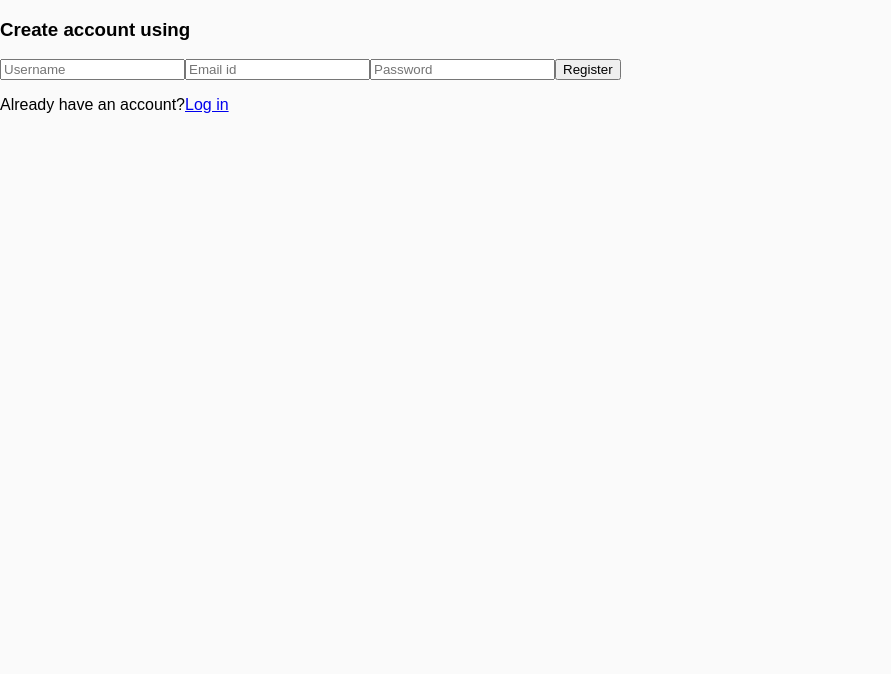
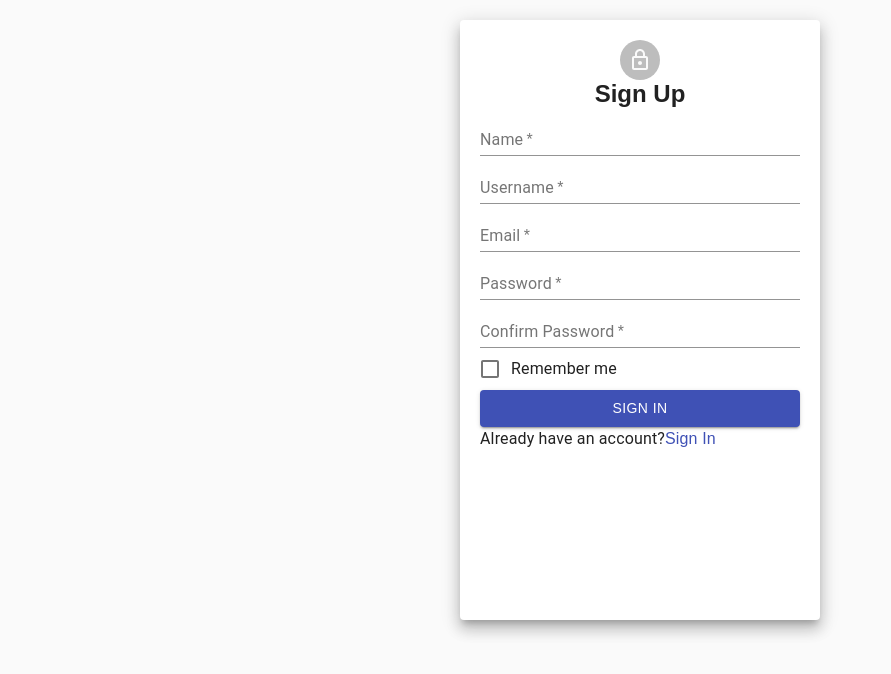
Before and after one commit to rohansadhukhan/Conduit, a React (Create React App) app in the folder frontend/: page /register in a window 1280 px wide. Shown: the top 674 px of the page, without its empty margins (0-891 px from the left). Built offline with nearby package versions, Linux system fonts and the light colour scheme.

Commit message:
navbar added

```diff
--- a/frontend/package.json
+++ b/frontend/package.json
@@ -3,6 +3,8 @@
   "version": "0.1.0",
   "private": true,
   "dependencies": {
+    "@material-ui/core": "^4.11.4",
+    "@material-ui/icons": "^4.11.2",
     "@testing-library/jest-dom": "^5.11.10",
     "@testing-library/react": "^11.2.6",
     "@testing-library/user-event": "^12.8.3",
--- a/frontend/src/components/Articles/article.css
+++ b/frontend/src/components/Articles/article.css
@@ -4,7 +4,7 @@
     padding: 10px;
     display: flex;
     flex-wrap: wrap;
-    margin: 13px;
+    margin: 20px 15%;
     border: 2px solid red;
 }
 
--- /dev/null
+++ b/frontend/src/components/Navbar/menu.js
@@ -0,0 +1,18 @@
+export const Menu = [
+    {
+        title: 'Home',
+        uri: '/',
+    },
+    {
+        title: 'Post',
+        uri: '/articles',
+    },
+    {
+        title: 'About',
+        uri: '#',
+    },
+    {
+        title: 'Sign Up',
+        uri: '/register',
+    },
+]
--- /dev/null
+++ b/frontend/src/components/Navbar/navbar.css
@@ -0,0 +1,88 @@
+* {
+    padding: 0;
+    margin: 0;
+}
+
+.nav-box {
+    width: 100%;
+    height: 80px;
+    background: linear-gradient(90deg, rgb(110, 94, 254) 0%, rgba(73, 63, 252, 1) 100%);
+    display: flex;
+    justify-content: center;
+    align-items: center;
+    line-height: 1.2rem;
+}
+
+.left {
+    flex: 50%;
+    display: flex;
+    justify-content: flex-start;
+    align-items: center;
+    margin-left: 10%;
+}
+
+.right {
+    flex: 50%;
+    display: flex;
+    justify-content: flex-end;
+    align-items: center;
+    margin-right: 10%;
+}
+
+nav-menu {
+    display: flex;
+    justify-content: center;
+}
+
+ul {
+    display: flex;
+}
+
+li {
+    list-style: none;
+    margin-left: 20px;
+}
+
+li a {
+    text-decoration: none;
+    color: white;
+    font-size: 18px;
+}
+
+.right input {
+    width: 220px;
+    height: 30px;
+    border-radius: 5px;
+    border: none;
+    font-size: 14px;
+    padding: 0 15px;
+}
+
+.right button {
+    width: 65px;
+    height: 30px;
+    border-radius: 5px;
+    border: none;
+    font-size: 14px;
+    margin-left: 5px;
+}
+
+.right button:hover {
+    cursor: pointer;
+}
+
+.app-logo {
+    width: 150px;
+    margin: 0 auto;
+}
+
+.nav-logo-box {
+    display: flex;
+    align-items: center;
+}
+
+.nav-logo-box h1 {
+    color: white;
+    margin-left: 10px;
+    font-family: Verdana, Geneva, Tahoma, sans-serif;
+}
--- /dev/null
+++ b/frontend/src/components/Navbar/navbar.js
@@ -0,0 +1,60 @@
+import React from 'react'
+import { Link } from 'react-router-dom'
+import './navbar.css'
+import { Menu } from './menu'
+
+export default class Navbar extends React.Component {
+
+    state = {
+        clicked: false
+    }
+
+    handleClick = () => {
+        this.setState({ clicked: !this.state.clicked });
+    }
+
+    render() {
+        return (
+            <>
+                <nav className='nav-box'>
+                    <div className='left'>
+                        <div className='nav-logo-box'>
+                            <img src='https://www.freeiconspng.com/thumbs/blogger-logo-icon-png/blogger-logo-icon-png-10.png'
+                                alt='logo'
+                                width='50px' />
+                            <h1>Conduit</h1>
+                        </div>
+                    </div>
+                    <div className='right'>
+                        <ul className='nav-menu'>
+                            {Menu.map((item, index) => {
+                                return (
+                                    <li key={index}>
+                                        <a href={item.uri}>
+                                            {item.title}
+                                        </a>
+                                    </li>
+                                )
+                            })}
+                        </ul>
+                    </div>
+                </nav>
+            </>
+        )
+    }
+}
+
+{/* <nav className='nav-box'>
+                    <Link to='/'>
+                        <img
+                            src='https://miro.medium.com/max/3582/0*Sc1VKetYxe7iWnjW.png'
+                            alt='app-logo'
+                            className='app-logo' />
+                    </Link>
+                    <div className='nav-links'>
+                        <ul>
+                            <li><Link to="/articles">Article</Link></li>
+                            <li><Link to="/login">Login</Link></li>
+                        </ul>
+                    </div>
+                </nav> */}
--- a/frontend/src/components/navbar.js
+++ /dev/null
@@ -1,16 +0,0 @@
-import React from 'react'
-import { Link } from 'react-router-dom'
-
-export default class Navbar extends React.Component {
-
-    render() {
-        return (
-            <>
-                <nav>
-                    <Link  to="/login">Login</Link>
-                    <Link  to="/articles">Article</Link>
-                </nav>
-            </>
-        )
-    }
-}
--- a/frontend/src/pages/CreateNewArticle/CreateNewArticle.js
+++ b/frontend/src/pages/CreateNewArticle/CreateNewArticle.js
@@ -1,5 +1,6 @@
 import axios from "axios";
 import React from "react";
+import Navbar from '../../components/Navbar/navbar';
 
 
 export default class CreateNewArticle extends React.Component {
@@ -52,6 +53,7 @@ export default class CreateNewArticle extends React.Component {
     render() {
         return (
             <>
+                <Navbar />
                 <form onSubmit={this.handleSubmit}>
                     <input
                         type='text'
--- a/frontend/src/pages/Home/home.js
+++ b/frontend/src/pages/Home/home.js
@@ -1,6 +1,6 @@
 import axios from 'axios';
 import React from 'react';
-import Navbar from '../../components/navbar';
+import Navbar from '../../components/Navbar/navbar';
 import Article from '../../components/Articles/articles';
 import './home.css';
 
@@ -45,7 +45,7 @@ export default class Home extends React.Component {
             return (
                 <div className='home-box'>
                     <Navbar />
-                    <h1>{this.state.user.username} is loged in</h1>
+                    <h1>{this.state.user.username} is logged in</h1>
                     {
                         this.state.articles && this.state.articles.map((article, index) => {
                             return (
--- a/frontend/src/pages/Login/login.css
+++ b/frontend/src/pages/Login/login.css
@@ -1,4 +1,4 @@
-.login{
+/* .login{
     width:200px;
     height:300px;
     display: flex;
@@ -26,7 +26,7 @@ input{
     background-color: #fafafa;
     box-shadow: none;
     font-family: 'Open Sans Condensed', sans-serif;
-}
+} */
 
 button{
     width: 100%;
@@ -39,3 +39,14 @@ button{
     color: white;
     border-radius: 5px;
 }
+
+.signup-box {
+    padding: 20px;
+    height: 70vh;
+    width: 320px;
+    margin: 20px auto;
+}
+
+.signup-button {
+    margin: 10px 10px;
+}
--- a/frontend/src/pages/Login/login.js
+++ b/frontend/src/pages/Login/login.js
@@ -1,11 +1,19 @@
-import { Link } from "react-router-dom";
+// import { Link } from "react-router-dom";
 import { useState } from "react";
+import { useHistory } from "react-router-dom";
 import axios from "axios"
+import Navbar from '../../components/Navbar/navbar';
+import { Grid, Paper, Avatar, TextField, Button, Typography, Link } from '@material-ui/core'
+import LockIcon from '@material-ui/icons/LockOutlined';
+import FormControlLabel from '@material-ui/core/FormControlLabel';
+import Checkbox from '@material-ui/core/Checkbox';
+import './login.css'
 
 
 const Login = () => {
 
     const url = 'users/login';
+    const history = useHistory();
 
     const [data, setData] = useState({
         email: "",
@@ -17,7 +25,7 @@ const Login = () => {
         var value = event.target.value;
 
         setData((preValue) => {
-            if(name === "checkbox" && preValue.checkbox === "on") value = "off";
+            if (name === "checkbox" && preValue.checkbox === "on") value = "off";
             return {
                 ...preValue,
                 [name]: value
@@ -35,41 +43,95 @@ const Login = () => {
         }).then(res => {
             console.log(res.data);
             localStorage.setItem('token', res.data.user.token);
+            history.goBack();
         }).catch(err => {
-            if(err.response.data.errors.body.length > 1) alert(err.response.data.errors.body[0] + " " + err.response.data.errors.body[1])
+            if (err.response.data.errors.body.length > 1) alert(err.response.data.errors.body[0] + " " + err.response.data.errors.body[1])
             else alert(err.response.data.errors.body[0]);
         })
     }
 
     return (
         <>
-            <div className="login_form_box">
-                <div className="field_design">
-                    <h3>Login using</h3>
-                </div>
-                <div className="social_icons">
-                    <img src="media/google.png" alt="google"/>
-                    <img src="media/facebook.png" alt="facebook"/>
-                    <img src="media/linkedin.png" alt="linkedin"/>
-                    <img src="media/twitter.png" alt="twitter"/>
-                </div>
-                <form className="input_box" onSubmit={onSubmit}>
-                    <input type="email" className="input_field" placeHolder="Email" name="email" onChange={updateValue} required/>
-                    <input type="password" className="input_field" placeHolder="password" name="password" onChange={updateValue} required/>
-                    {/* <input type="checkbox" className="check_box" name="checkbox" onClick={updateValue}/><span>Remember me</span> */}
-                    <button type="submit" className="submit_button">Log in</button>
-                </form>
-                <div className="below_button1">
-                    <p className="col-95">Don't have an account?
-                    <Link to="/register" className="another_comp">Register</Link>
-                    </p>
-                </div>
-                <div className="below_button2">
-                    <Link className="another_comp">Forgot password</Link>
-                </div>
-            </div>
+            <Grid>
+                <Paper elevation={10} className='signup-box' >
+                    <Grid align='center'>
+                        <Avatar><LockIcon /></Avatar>
+                        <h2>Log In to Conduit</h2>
+                    </Grid>
+                    <form onSubmit={onSubmit}>
+                        <TextField
+                            name='email'
+                            label='Email'
+                            placeholder='Enter email'
+                            onChange={updateValue}
+                            fullWidth
+                            required />
+                        <TextField
+                            name='password'
+                            label='Password'
+                            placeholder='Enter password'
+                            type='password'
+                            onChange={updateValue}
+                            fullWidth
+                            required />
+                        <FormControlLabel
+                            control={
+                                <Checkbox
+                                    // checked={state.checkedB}
+                                    // onChange={handleChange}
+                                    name="checkedB"
+                                    color="primary"
+                                />
+                            }
+                            label="Remember me" />
+                        <Button
+                            type='submit'
+                            color='primary'
+                            fullWidth
+                            variant='contained'
+                            className='signup-button'>Sign In</Button>
+                        <Typography>
+                            <Link href="#">
+                                Forgot Password?
+                            </Link>
+                        </Typography>
+                        <Typography>
+                            Do you have an account?
+                            <Link href="/register">
+                                Sign Up
+                            </Link>
+                        </Typography>
+                    </form>
+                </Paper>
+            </Grid>
         </>
     )
 }
 
 export default Login;
+
+{/* <div className="login_form_box">
+                <div className="field_design">
+                    <h3>Login using</h3>
+                </div>
+                <div className="social_icons">
+                    <img src="media/google.png" alt="google" />
+                    <img src="media/facebook.png" alt="facebook" />
+                    <img src="media/linkedin.png" alt="linkedin" />
+                    <img src="media/twitter.png" alt="twitter" />
+                </div>
+                <form className="input_box" onSubmit={onSubmit}>
+                    <input type="email" className="input_field" placeHolder="Email" name="email" onChange={updateValue} required />
+                    <input type="password" className="input_field" placeHolder="password" name="password" onChange={updateValue} required />
+                    {/* <input type="checkbox" className="check_box" name="checkbox" onClick={updateValue}/><span>Remember me</span> */}
+            //         <button type="submit" className="submit_button">Log in</button>
+            //     </form>
+            //     <div className="below_button1">
+            //         <p className="col-95">Don't have an account?
+            //             {/* <Link to="/register" className="another_comp">Register</Link> */}
+            //         </p>
+            //     </div>
+            //     <div className="below_button2">
+            //         <Link className="another_comp">Forgot password</Link>
+            //     </div>
+            // </div> */}
--- a/frontend/src/pages/Register/register.js
+++ b/frontend/src/pages/Register/register.js
@@ -1,10 +1,17 @@
-import { Link } from "react-router-dom";
+// import { Link } from "react-router-dom";
 import { useState } from "react";
+import { useHistory } from "react-router-dom";
 import axios from "axios";
+import Navbar from '../../components/Navbar/navbar';
+import { Grid, Paper, Avatar, TextField, Button, Typography, Link } from '@material-ui/core'
+import LockIcon from '@material-ui/icons/LockOutlined';
+import FormControlLabel from '@material-ui/core/FormControlLabel';
+import Checkbox from '@material-ui/core/Checkbox';
 
 const Register = () => {
 
     const url = 'users';
+    const history = useHistory();
 
     const [data, setData] = useState({
         username: "",
@@ -17,7 +24,7 @@ const Register = () => {
         var value = event.target.value;
 
         setData((preValue) => {
-            if(name === "checkbox" && preValue.checkbox === "on") value = "off";
+            if (name === "checkbox" && preValue.checkbox === "on") value = "off";
             return {
                 ...preValue,
                 [name]: value
@@ -29,16 +36,18 @@ const Register = () => {
         event.preventDefault();
         // if(data.password !== data.cnfpassword) alert("Confirm password doesn't match with password");
         // else {
+
         console.log(data.email);
         axios.post(url, {
             user: {
-                    username:data.username,
+                username: data.username,
                 email: data.email,
                 password: data.password
             }
         }).then(res => {
             console.log(res.data);
             localStorage.setItem('token', res.data.user.token);
+            history.push('/');
         }).catch(err => {
             // if(err.response.data.errors.body.length > 1) alert(err.response.data.errors.body[0] + " " + err.response.data.errors.body[1])
             // else alert(err.response.data.errors.body[0]);
@@ -49,7 +58,73 @@ const Register = () => {
 
     return (
         <>
-            <div className="reg_form_box">
+            <Grid>
+                <Paper elevation={10} className='signup-box'>
+                    <Grid align='center'>
+                        <Avatar><LockIcon /></Avatar>
+                        <h2>Sign Up</h2>
+                    </Grid>
+                    <form onSubmit={onSubmit}>
+                        <TextField
+                            label='Name'
+                            placeholder='Enter name'
+                            fullWidth
+                            required />
+                        <TextField
+                            label='Username'
+                            placeholder='Enter username'
+                            fullWidth
+                            required />
+                        <TextField
+                            label='Email'
+                            placeholder='Enter email'
+                            fullWidth
+                            required />
+                        <TextField
+                            label='Password'
+                            placeholder='Enter password'
+                            type='password'
+                            fullWidth
+                            required />
+                        <TextField
+                            label='Confirm Password'
+                            placeholder='Re-enter password'
+                            type='password'
+                            fullWidth
+                            required />
+                        <FormControlLabel
+                            control={
+                                <Checkbox
+                                    // checked={state.checkedB}
+                                    // onChange={handleChange}
+                                    name="checkedB"
+                                    color="primary"
+                                />
+                            }
+                            label="Remember me" />
+                        <Button
+                            type='submit'
+                            color='primary'
+                            fullWidth
+                            variant='contained'
+                            className='signup-button'>Sign In</Button>
+                        <Typography>
+                            Already have an account?
+                            <Link href="/login">
+                                Sign In
+                            </Link>
+                        </Typography>
+                    </form>
+                </Paper>
+            </Grid>
+
+        </>
+    )
+}
+
+export default Register;
+
+{/* <div className="reg_form_box">
                 <div className="field_design">
                     <h3>Create account using</h3>
                 </div>
@@ -59,35 +134,35 @@ const Register = () => {
                     <img src="media/linkedin.png" alt="linkedin"/>
                     <img src="media/twitter.png" alt="twitter"/>
                 </div> */}
-                <form className="input_box" onSubmit={onSubmit}>
-                    {/* <input
-                        type="text"
-                        className="input_field"
-                        placeholder="Name"
-                        name="name"
-                        onChange={updateValue}
-                        required/> */}
-                    <input
-                        type="text"
-                        className="input_field"
-                        placeholder="Username"
-                        name="username"
-                        onChange={updateValue}
-                        required/>
-                    <input
-                        type="email"
-                        className="input_field"
-                        placeholder="Email id"
-                        name="email"
-                        onChange={updateValue}
-                        required/>
-                    <input
-                        type="password"
-                        className="input_field"
-                        placeholder="Password"
-                        name="password"
-                        onChange={updateValue}
-                        required/>
+// <form className="input_box" onSubmit={onSubmit}>
+//     {/* <input
+//         type="text"
+//         className="input_field"
+//         placeholder="Name"
+//         name="name"
+//         onChange={updateValue}
+//         required/> */}
+//     <input
+//         type="text"
+//         className="input_field"
+//         placeholder="Username"
+//         name="username"
+//         onChange={updateValue}
+//         required/>
+//     <input
+//         type="email"
+//         className="input_field"
+//         placeholder="Email id"
+//         name="email"
+//         onChange={updateValue}
+//         required/>
+//     <input
+//         type="password"
+//         className="input_field"
+//         placeholder="Password"
+//         name="password"
+//         onChange={updateValue}
+//         required/>
 {/* <input
                         type="password"
                         className="input_field"
@@ -100,18 +175,13 @@ const Register = () => {
                         className="check_box"
                         name="checkbox"
                         onChange={updateValue}/><span>Remember me</span> */}
-                    <button
-                        type="submit"
-                        className="submit_button">Register</button>
-                </form>
-                <div className="below_button">
-                    <p className="col-95">Already have an account?
-                    <Link to="/login" className="another_comp">Log in</Link>
-                    </p>
-                </div>
-            </div>
-        </>
-    )
-}
-
-export default Register;
+            //         <button
+            //             type="submit"
+            //             className="submit_button">Register</button>
+            //     </form>
+            //     <div className="below_button">
+            //         <p className="col-95">Already have an account?
+            //         <Link to="/login" className="another_comp">Log in</Link>
+            //         </p>
+            //     </div>
+            // </div> */}
```
Also changed, not shown: 2 other files (tests, documents, lock files or other folders). Lines whose indentation alone changed are shown as unchanged.
